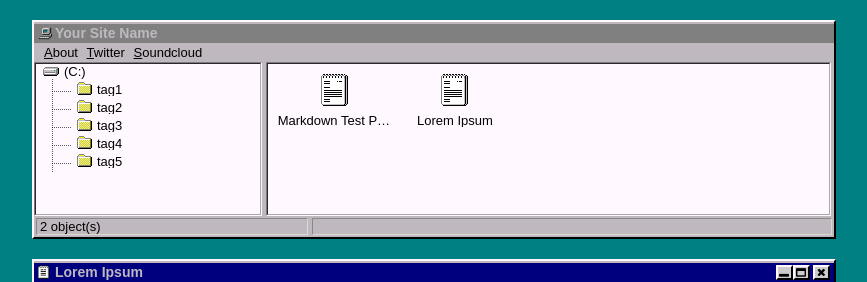
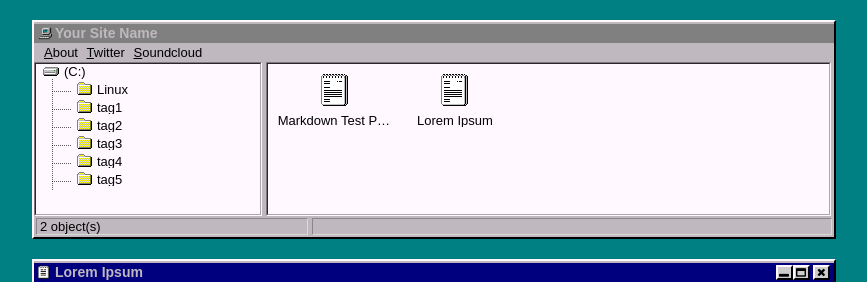
Before and after one commit to pbuff07/pbuff07.github.io, a Jekyll site: the page built from _posts/2017-08-31-lorem-ipsum.md, in a window 1280 px wide. Shown: the top 282 px of the page, without its empty margins (206-1073 px from the left). Built offline with Jekyll 4.4.1, drawn with Linux system fonts in a browser that asks for light colours.

```diff
--- a/_data/tags.yml
+++ b/_data/tags.yml
@@ -12,3 +12,6 @@ tag4:
 
 tag5:
   name: tag5
+
+Linux:
+  name: Linux
--- a/_posts/2017-08-31-lorem-ipsum.md
+++ b/_posts/2017-08-31-lorem-ipsum.md
@@ -1,7 +1,7 @@
 ---
 layout: default
 title: "Lorem Ipsum"
-tags: tag1 tag2 tag3 tag4
+tags: tag1 tag2 tag3 tag4 Linux
 ---
 
 ## Lorem Ipsum
--- /dev/null
+++ b/tags/Linux.html
@@ -0,0 +1,5 @@
+---
+layout: tag
+tag: Linux
+permalink: /tag/Linux/
+---
```
